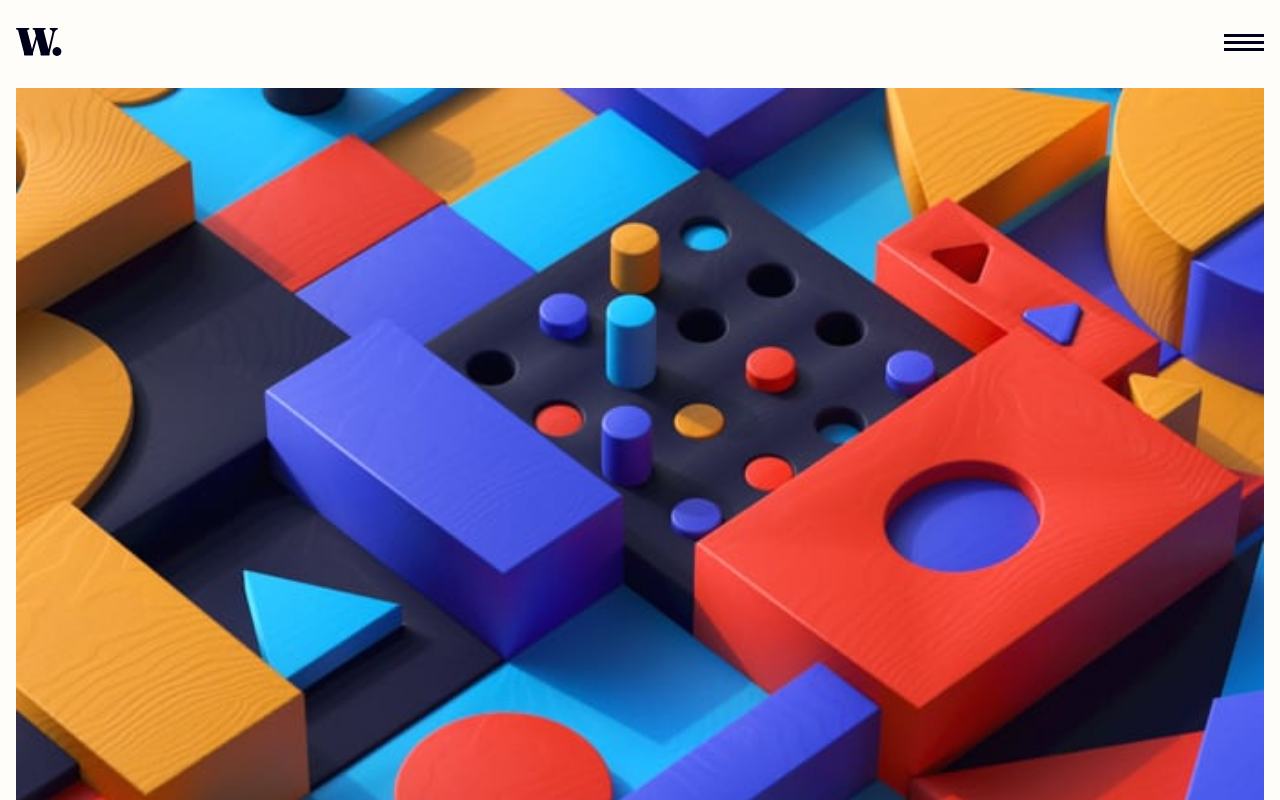
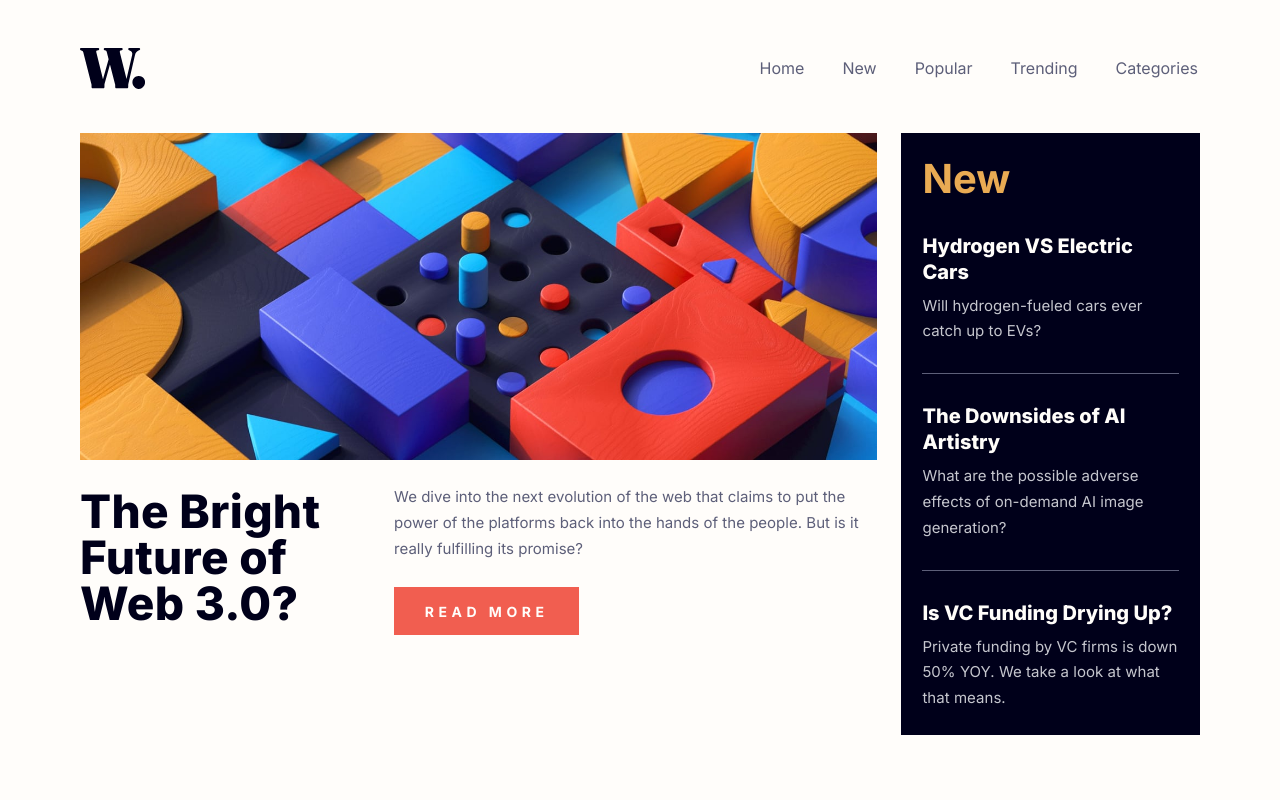
Before and after one commit to pawelpiotrowski38/news-homepage, a React (Vite) app: page / in a window 1280 px wide. Built offline with nearby package versions, Linux system fonts and the light colour scheme.

Commit message:
Add media queries for breakpoints in  between mobile and desktop versions

```diff
--- a/src/components/Header.jsx
+++ b/src/components/Header.jsx
@@ -10,7 +10,7 @@ export default function Header() {
 
     useEffect(() => {
         const handleResize = () => {
-            if (window.innerWidth >= 60 * 16) {
+            if (window.innerWidth >= 48 * 16) {
                 setIsNavigationOpen(false);
             }
         };
--- a/src/components/HeroSection.jsx
+++ b/src/components/HeroSection.jsx
@@ -5,7 +5,7 @@ export default function HeroSection() {
         <section className="hero-section">
             <div className="hero-section__image-container">
                 <picture>
-                    <source srcSet="./images/image-web-3-desktop.jpg" media="(min-width: 90em)" />
+                    <source srcSet="./images/image-web-3-desktop.jpg" media="(min-width: 42.875em)" />
                     <img className="hero-section__image" src="./images/image-web-3-mobile.jpg"  alt="colorful shapes" />
                 </picture>
             </div>
--- a/src/styles/header.css
+++ b/src/styles/header.css
@@ -8,6 +8,20 @@
     padding: 1.75rem 1rem;
 }
 
+@media screen and (min-width: 48em) {
+    .header {
+        padding: 2.75rem 3rem;
+        padding-bottom: 0;
+    }
+}
+
+@media screen and (min-width: 75em) {
+    .header {
+        padding: 3rem 5rem;
+        padding-bottom: 0;
+    }
+}
+
 @media screen and (min-width: 90em) {
     .header {
         padding: 5.5rem 10.25rem;
--- a/src/styles/heroSection.css
+++ b/src/styles/heroSection.css
@@ -31,6 +31,24 @@
     cursor: pointer;
 }
 
+@media screen and (min-width: 42.875em) {
+    .hero-section__text-container {
+        display: flex;
+        justify-content: space-between;
+    }
+
+    .hero-section__title {
+        margin: 0.25rem 1rem 0 0;
+        font-size: 2.875rem;
+    }
+}
+
+@media screen and (min-width: 80em) {
+    .hero-section {
+        margin-right: 1.5rem;
+    }
+}
+
 @media screen and (min-width: 90em) {
     .hero-section {
         margin-right: 1.875rem;
@@ -44,14 +62,9 @@
         max-width: 45.625rem;
     }
 
-    .hero-section__text-container {
-        display: flex;
-        justify-content: space-between;
-    }
-
     .hero-section__title {
         min-width: 20rem;
-        margin: 0.25rem 3.75rem 0 0;
+        margin-right: 3.75rem;
         font-size: 3.5rem;
         letter-spacing: 0.25px;
     }
--- a/src/styles/homePage.css
+++ b/src/styles/homePage.css
@@ -2,6 +2,26 @@
     width: 100%;
     max-width: 1440px;
     padding: 0.25rem 1rem;
+}
+
+@media screen and (min-width: 48em) {
+    .home-page {
+        margin-top: 2.25rem;
+        padding: 0 3rem;
+    }
+}
+
+@media screen and (min-width: 75em) {
+    .home-page {
+        margin-top: 2.75rem;
+        padding: 0 5rem;
+    }
+}
+
+@media screen and (min-width: 80em) {
+    .home-page__main {
+        display: flex;
+    }
 }
 
 @media screen and (min-width: 90em) {
@@ -9,8 +29,4 @@
         margin-top: 3.4375rem;
         padding: 0 10.3125rem;
     }
-
-    .home-page__main {
-        display: flex;
-    }
 }
--- a/src/styles/logo.css
+++ b/src/styles/logo.css
@@ -6,7 +6,13 @@
     width: 2.875rem;
 }
 
-@media screen and (min-width: 90em) {
+@media screen and (min-width: 48em) {
+    .logo__image {
+        width: 3.5rem;
+    }
+}
+
+@media screen and (min-width: 75em) {
     .logo__image {
         width: 4.125rem;
     }
--- a/src/styles/menuButton.css
+++ b/src/styles/menuButton.css
@@ -2,7 +2,7 @@
     cursor: pointer;
 }
 
-@media screen and (min-width: 90em) {
+@media screen and (min-width: 48em) {
     .menu-button {
         display: none;
     }
--- a/src/styles/navigation.css
+++ b/src/styles/navigation.css
@@ -44,7 +44,7 @@
     margin-bottom: 1.5rem;
 }
 
-@media screen and (min-width: 90em) {
+@media screen and (min-width: 48em) {
     .navigation {
         position: static;
         visibility: visible;
--- a/src/styles/navigationItem.css
+++ b/src/styles/navigationItem.css
@@ -2,7 +2,7 @@
     font-size: 1.125rem;
 }
 
-@media screen and (min-width: 90em) {
+@media screen and (min-width: 48em) {
     .navigation-item {
         color: var(--dark-grayish-blue);
         font-size: 1rem;
--- a/src/styles/newArticlesSection.css
+++ b/src/styles/newArticlesSection.css
@@ -31,14 +31,24 @@
     background-color: var(--dark-grayish-blue);
 }
 
+@media screen and (min-width: 75em) {
+    .new-articles-section__title {
+        font-size: 2.5rem;
+    }
+}
+
+@media screen and (min-width: 80em) {
+    .new-articles-section {
+        margin-top: 0;
+    }
+}
+
 @media screen and (min-width: 90em) {
     .new-articles-section {
-        margin-top: 0;
         padding: 1.6875rem 1.5rem 2.0625rem;
     }
 
     .new-articles-section__title {
         margin-bottom: 1.5625rem;
-        font-size: 2.5rem;
     }
 }
--- a/src/styles/popularArticlesSection.css
+++ b/src/styles/popularArticlesSection.css
@@ -39,11 +39,7 @@
     line-height: 1.7;
 }
 
-@media screen and (min-width: 90em) {
-    .popular-articles-section {
-        margin-top: 4rem;
-    }
-
+@media screen and (min-width: 75em) {
     .popular-articles-section__list {
         display: flex;
     }
@@ -51,6 +47,12 @@
     .popular-articles-section__list >:not(:last-child) {
         margin-bottom: 0;
         margin-right: 1.8125rem;
+    }
+}
+
+@media screen and (min-width: 75em) {
+    .popular-articles-section {
+        margin-top: 4rem;
     }
 
     .popular-articles-section__image-container {
```
